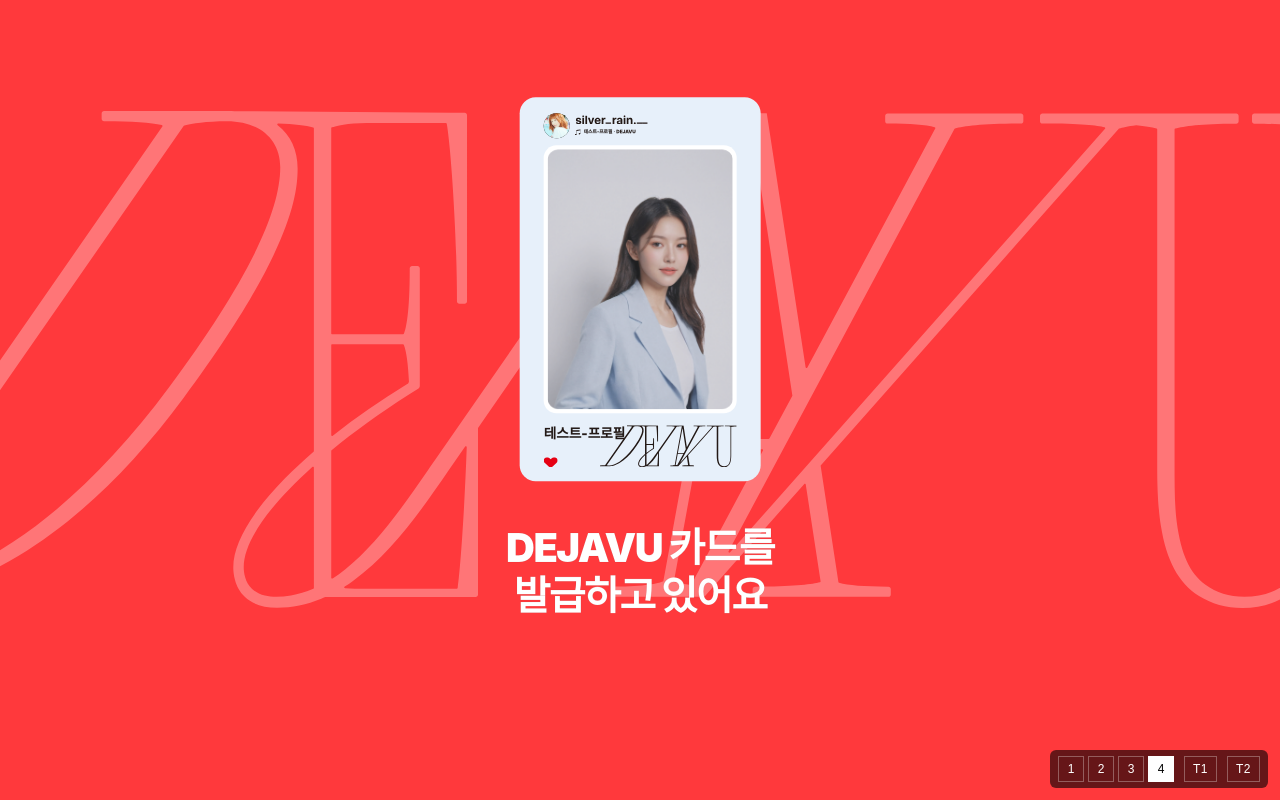
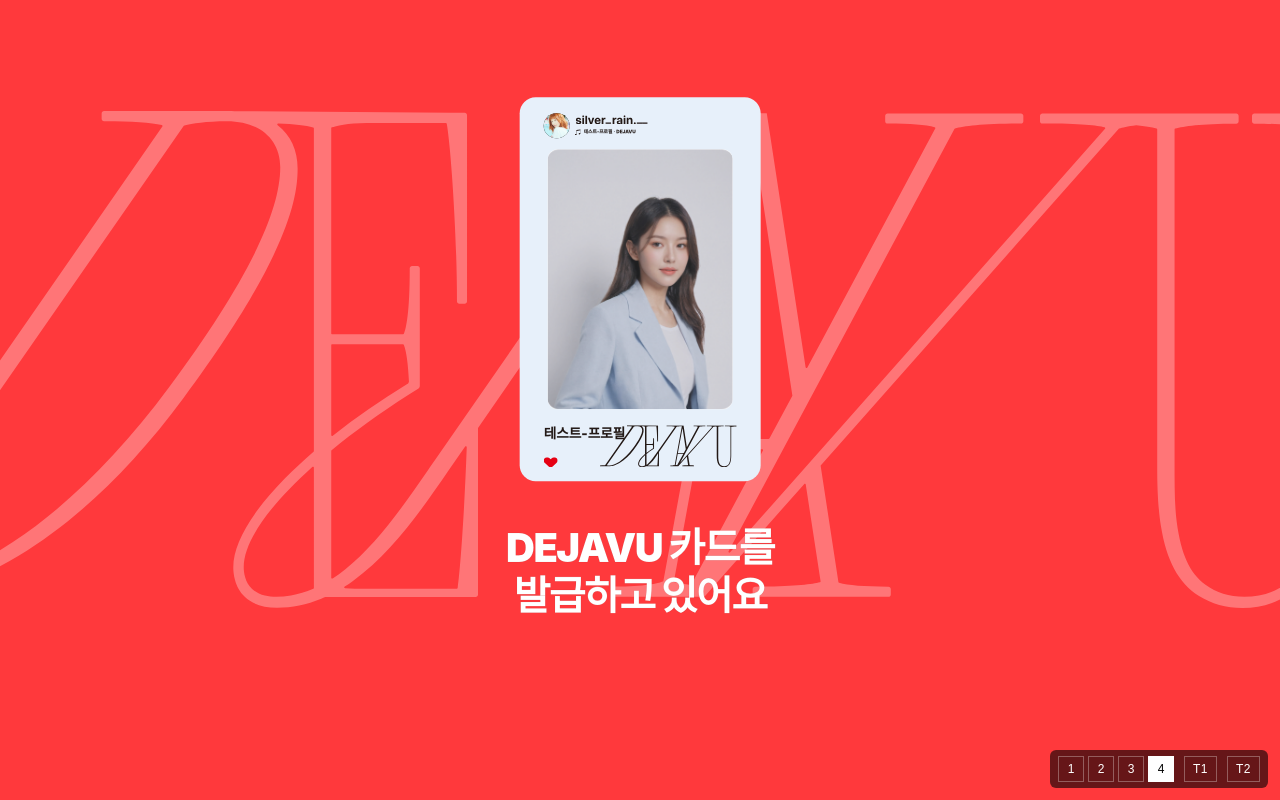
Before and after one commit to wafle88/test, a Vue app: page / in a window 1280 px wide. Both pictures are taken after a click on the button "T1". Built offline with nearby package versions, Linux system fonts and the light colour scheme.

Commit message:
css변경

```diff
--- a/src/components/DejavuCard.vue
+++ b/src/components/DejavuCard.vue
@@ -132,8 +132,8 @@ const style = computed(() => {
   top: 20cqi;
   width: 80cqi;
   height: 111cqi;
-  border-radius: 5.3333cqi;
-  background: #fff;
+  //border-radius: 5.3333cqi;
+  //background: #fff;
 
   &__inner {
     position: absolute;
```
